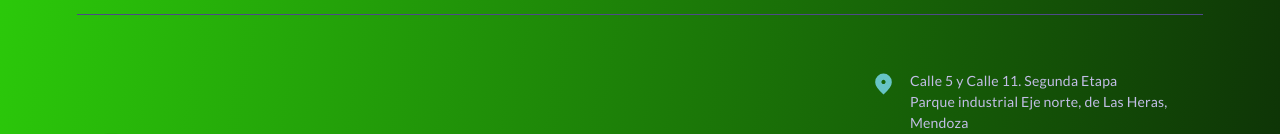
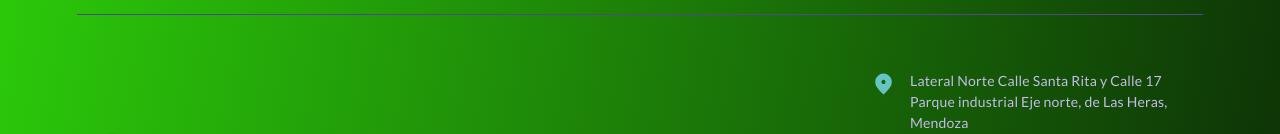
Before and after one commit to IvanDerlich/esigas, a Next.js app: page /transporte in a window 1280 px wide. Shown: the part 4783-4917 px from the top of the page. Built offline with nearby package versions, Linux system fonts and the light colour scheme; a web font is replaced by a local one.

Commit message:
Cambio de dirección

```diff
--- a/src/app/components/layout/footerTransporte.tsx
+++ b/src/app/components/layout/footerTransporte.tsx
@@ -35,7 +35,7 @@ export const FooterTransporte = () => {
                 />
               </div>
               <p className={styles.contactText}>
-                Calle 5 y Calle 11. Segunda Etapa
+                Lateral Norte Calle Santa Rita y Calle 17
               </p>
               <p className={styles.contactText}>
                 Parque industrial Eje norte, de Las Heras, Mendoza
```
